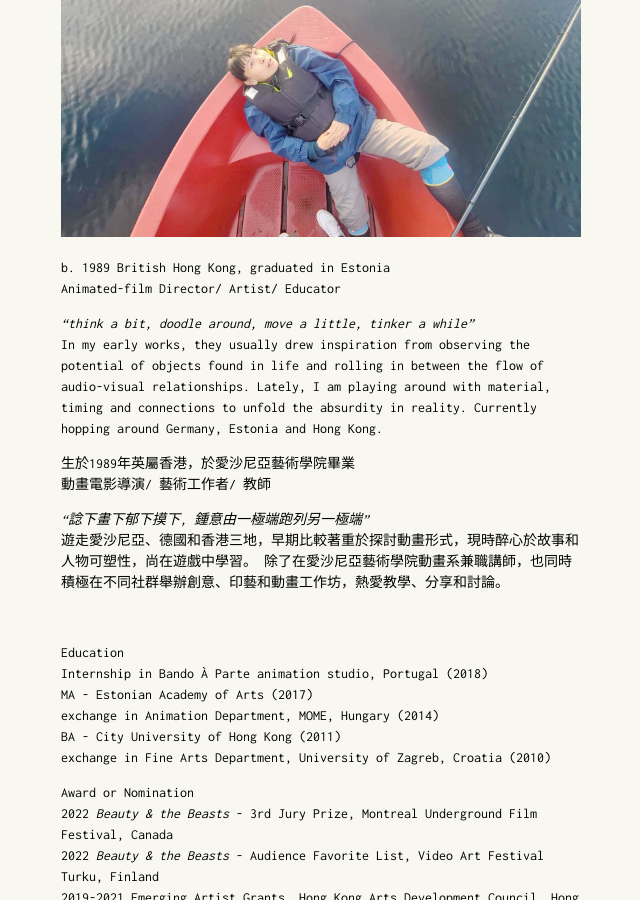
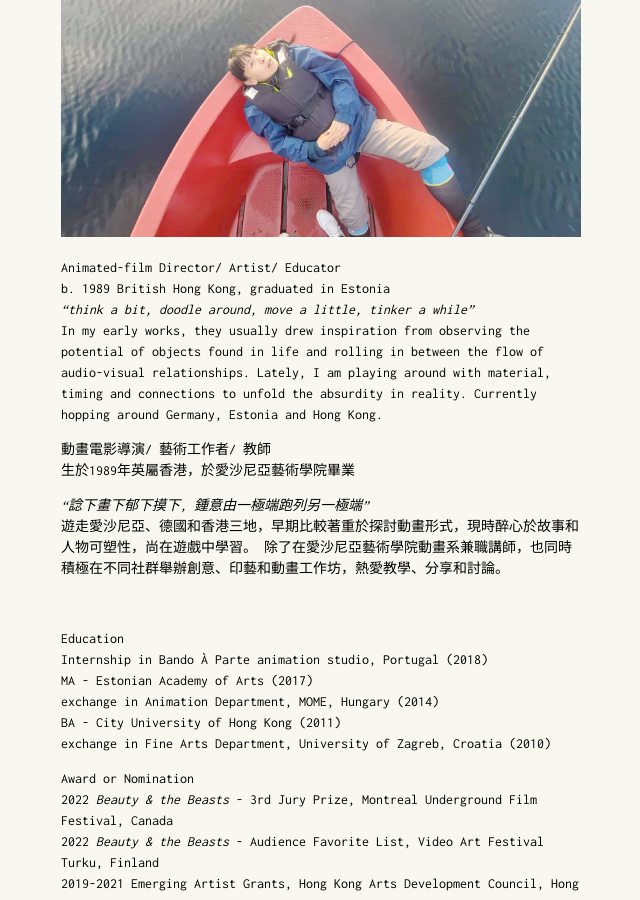
Before and after one commit to itchyeggie/itchyeggie.github.io, a Jekyll site: the page built from _posts/2022-07-23-about.md, in a window 1280 px wide and 900 px high, scrolled down 324 px. Shown: the whole window, without its empty margins (59-699 px from the left). Built offline with Jekyll 4.4.1, drawn with Linux system fonts in a browser that asks for light colours.

```diff
--- a/_posts/2022-07-23-about.md
+++ b/_posts/2022-07-23-about.md
@@ -10,14 +10,13 @@ home: true
 
 ![](./assets/images/about/IMG_1338_copy.jpg)
 
+Animated-film Director/ Artist/ Educator
 b. 1989 British Hong Kong, graduated in Estonia
-Animated-film Director/ Artist/ Educator
-
 *"think a bit, doodle around, move a little, tinker a while"*
 In my early works, they usually drew inspiration from observing the potential of objects found in life and rolling in between the flow of audio-visual relationships. Lately, I am playing around with material, timing and connections to unfold the absurdity in reality. Currently hopping around Germany, Estonia and Hong Kong.
 
+動畫電影導演/ 藝術工作者/ 教師
 生於1989年英屬香港，於愛沙尼亞藝術學院畢業
-動畫電影導演/ 藝術工作者/ 教師
 
 *"諗下畫下郁下摸下, 鍾意由一極端跑列另一極端"*
 遊走愛沙尼亞、德國和香港三地，早期比較著重於探討動畫形式，現時醉心於故事和人物可塑性，尚在遊戲中學習。 除了在愛沙尼亞藝術學院動畫系兼職講師，也同時積極在不同社群舉辦創意、印藝和動畫工作坊，熱愛教學、分享和討論。
```
